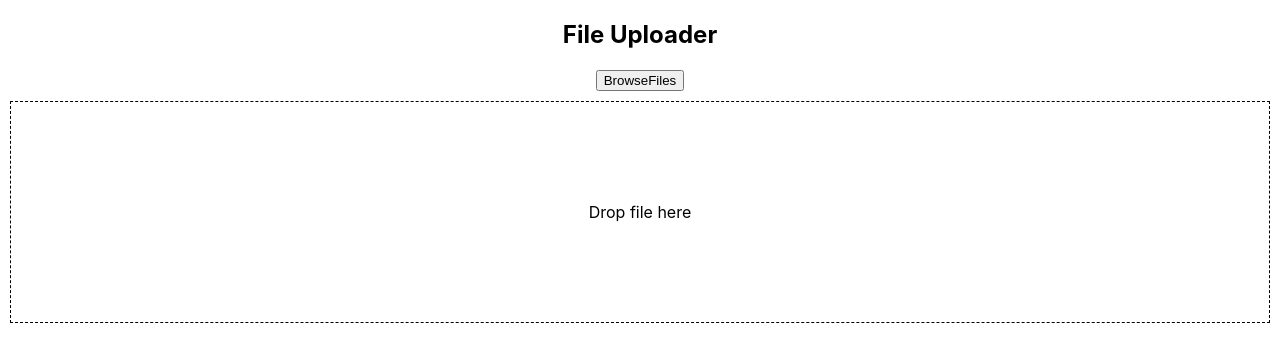
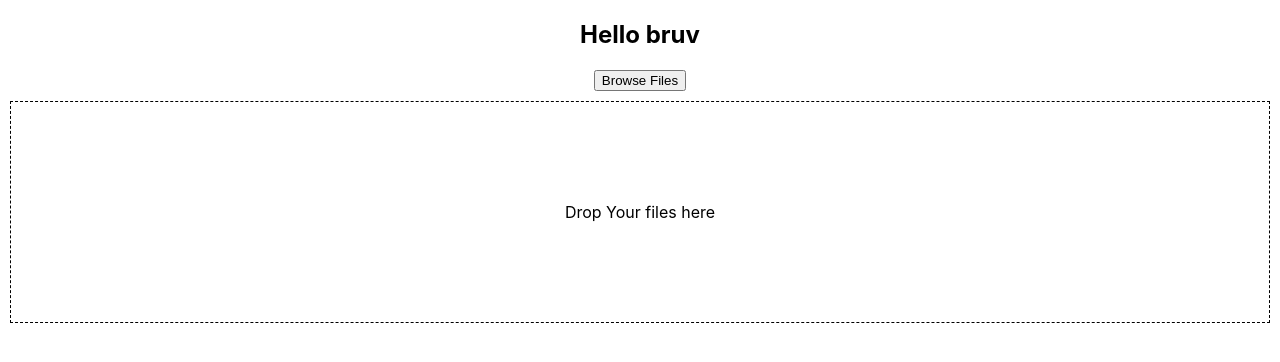
Before and after one commit to bobbyDeepak1415/File_Uploader, a React (Create React App) app: page / in a window 1280 px wide. Shown: the top 362 px of the page. Built offline with nearby package versions, Linux system fonts and the light colour scheme.

Commit message:
made a small change to the handleClick function

```diff
--- a/src/FileUploader.js
+++ b/src/FileUploader.js
@@ -2,18 +2,19 @@ import React, { useRef, useState } from "react";
 
 function FileUploader(props) {
   const [files, setFiles] = useState([]);
-  const fileInputRef = useRef(null);
+  const inputFileRef = useRef(null);
 
-  const handleSelectFile = (e) => {
+  const handleSelect = (e) => {
     const selectedFiles = Array.from(e.target.files);
     setFiles((prev) => [...prev, ...selectedFiles]);
   };
 
-  const handleSelect = () => {
-    fileInputRef.current.click();
+  const handleClick = () => {
+    inputFileRef.current.value = "";
+    inputFileRef.current.click();
   };
 
-  const preventDefaults = (e) => {
+  const handleDefaults = (e) => {
     e.preventDefault();
     e.stopPropagation();
   };
@@ -23,32 +24,30 @@ function FileUploader(props) {
     const droppedFiles = Array.from(e.dataTransfer.files);
     setFiles((prev) => [...prev, ...droppedFiles]);
   };
+
   return (
     <div>
-      <h2>File Uploader</h2>
+      <h2>Hello bruv</h2>
       <input
+        type="file"
         hidden
+        ref={inputFileRef}
         multiple
-        ref={fileInputRef}
-        onChange={handleSelectFile}
-        type="file"
+        onChange={handleSelect}
       />
-      <button onClick={handleSelect}>BrowseFiles</button>
+      <button onClick={handleClick}>Browse Files</button>
       <div
-        onDragEnter={preventDefaults}
-        onDragOver={preventDefaults}
+        onDragEnter={handleDefaults}
+        onDragOver={handleDefaults}
         onDrop={handleDrop}
-        style={{ border: "1px dashed", padding: "100px", margin: "10px" }}
+        style={{ padding: "100px", border: "1px dashed", margin: "10px" }}
       >
-        Drop file here
+        Drop Your files here
       </div>
-
       <div>
-        <ul>
-          {files.map((file, index) => {
-            return <li key={index}>{file.name}</li>;
-          })}
-        </ul>
+        {files.map((file, index) => {
+          return <li key={index}>{file.name}</li>;
+        })}
       </div>
     </div>
   );
```
